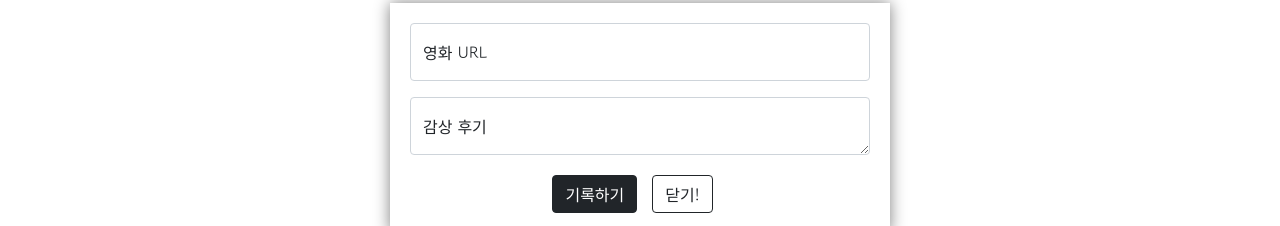
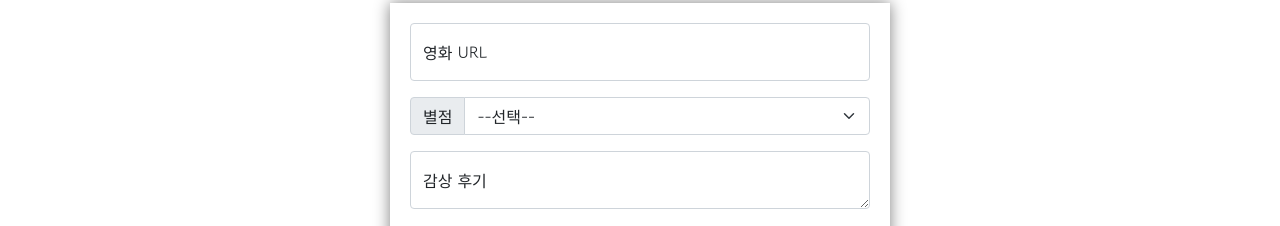
Before and after one commit to SCPKYG/mypage3, a plain HTML site: page index.html in a window 1280 px wide. Shown: the part 296-522 px from the top of the page. Drawn offline with nearby package versions, Linux system fonts and the light colour scheme.

Commit message:
Update index.html

```diff
--- a/index.html
+++ b/index.html
@@ -110,6 +110,19 @@
             <input type="email" class="form-control" id="floatingInput" placeholder="name@example.com">
             <label for="floatingInput">영화 URL</label>
         </div>
+        <div>
+            <div class="input-group mb-3">
+                <label class="input-group-text" for="inputGroupSelect01">별점</label>
+                <select class="form-select" id="inputGroupSelect01">
+                  <option selected>--선택--</option>
+                  <option value="1">⭐</option>
+                  <option value="2">⭐⭐</option>
+                  <option value="3">⭐⭐⭐</option>
+                  <option value="4">⭐⭐⭐⭐</option>
+                  <option value="5">⭐⭐⭐⭐⭐</option>
+                </select>
+              </div>
+        </div>
         <div class="form-floating">
             <textarea class="form-control" placeholder="Leave a comment here" id="floatingTextarea"></textarea>
             <label for="floatingTextarea">감상 후기</label>
```
